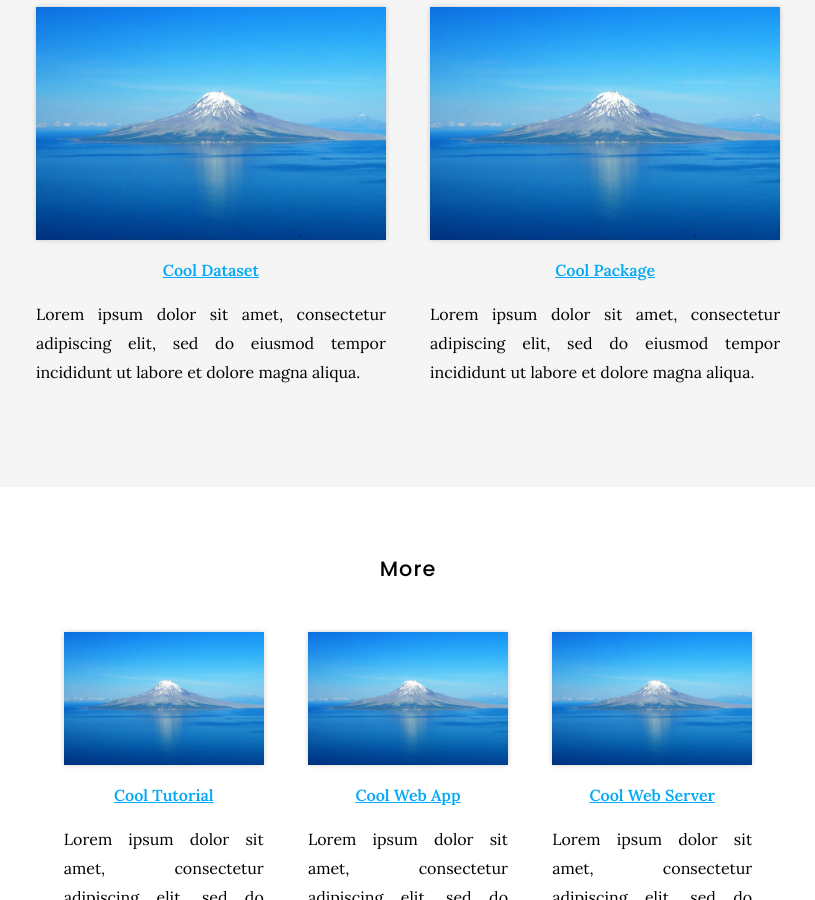
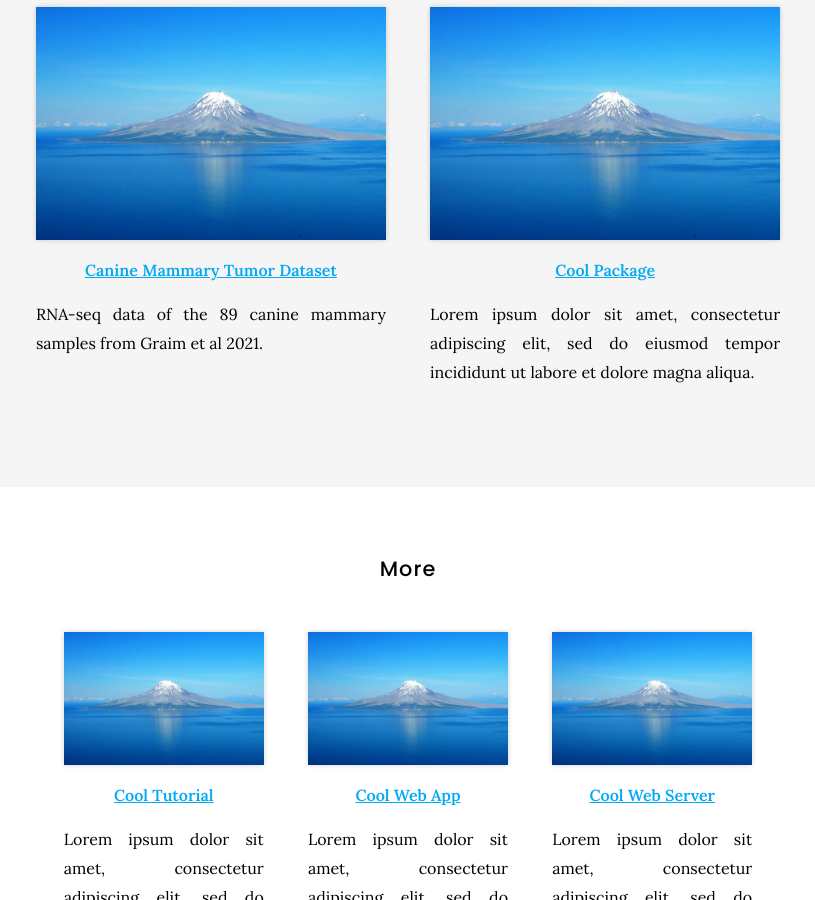
Before and after one commit to graim/GraimLabWebsite, a Jekyll site: the page built from tools/index.md, in a window 1280 px wide and 900 px high, scrolled down 575 px. Shown: the whole window, without its empty margins (232-1047 px from the left). Built offline with Jekyll 4.4.1, drawn with Linux system fonts in a browser that asks for light colours; nearby versions of some CDN libraries.

Commit message:
Update tools.yaml

```diff
--- a/_data/tools.yaml
+++ b/_data/tools.yaml
@@ -1,8 +1,8 @@
-- name: Cool Dataset
+- name: Canine Mammary Tumor Dataset
   group: featured
   image: images/photo.jpg
-  link: https://github.com/
-  description: Lorem ipsum dolor sit amet, consectetur adipiscing elit, sed do eiusmod tempor incididunt ut labore et dolore magna aliqua.
+  link: https://www.ncbi.nlm.nih.gov/geo/query/acc.cgi?acc=GSE136197
+  description: RNA-seq data of the 89 canine mammary samples from Graim et al 2021.
   repo: greenelab/lab-website-template
 
 - name: Cool Package
```
